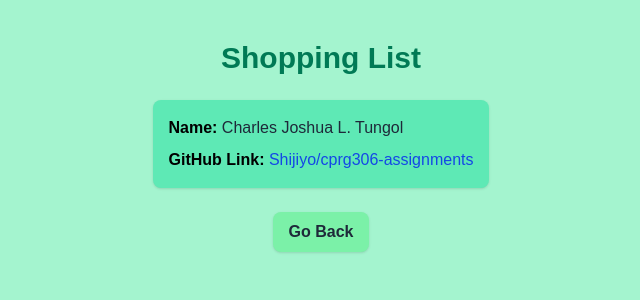
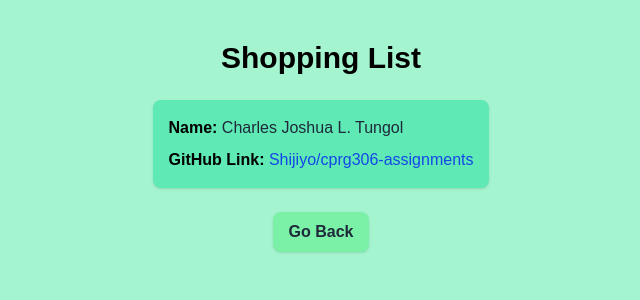
Before and after one commit to Shijiyo/cprg306-assignments, a Next.js app: page /week-2 in a window 1280 px wide. Shown: the top 300 px of the page, without its empty margins (319-959 px from the left). Built offline with nearby package versions, Linux system fonts and the light colour scheme.

Commit message:
Change shopping list header text color to black
Updated the h1 element's text color from emerald-700 to black for improved readability and visual consistency.

```diff
--- a/app/week-2/page.js
+++ b/app/week-2/page.js
@@ -4,7 +4,7 @@ import Link from "next/link";
 export default function Page() {
   return (
     <main className="min-h-screen bg-emerald-200 flex flex-col items-center py-10">
-      <h1 className="text-3xl font-bold text-emerald-700 mb-6">
+      <h1 className="text-3xl font-bold text-black mb-6">
         Shopping List
       </h1>
       <StudentInfo />
```
